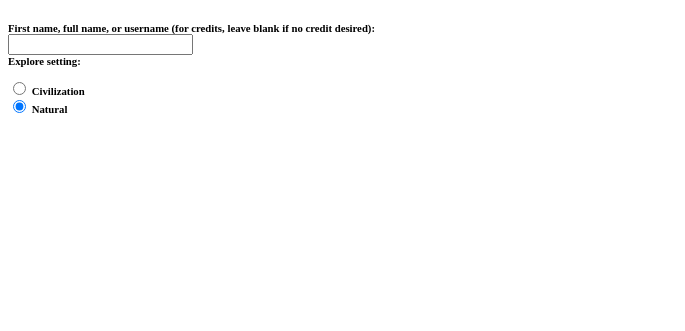
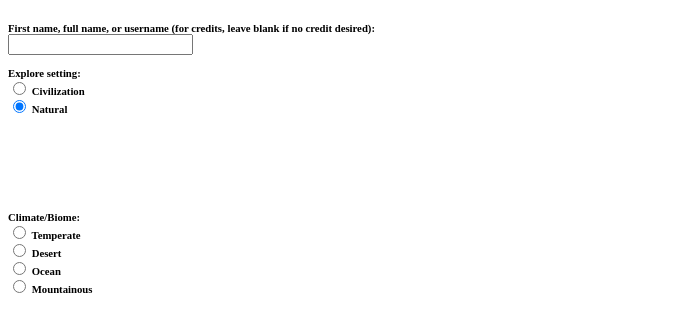
Before and after one commit to bMorgan01/StarCapConsoles, a plain HTML site: page Explores.html in a window 1280 px wide. Both pictures are taken after a click on the radio button "Natural". Shown: the part 105-436 px from the top of the page, without its empty margins (0-685 px from the left). Drawn offline with Linux system fonts and the light colour scheme.

Commit message:
added nature settings

```diff
--- a/Explores.html
+++ b/Explores.html
@@ -32,14 +32,14 @@
 		<h3>Please fill out the following form to suggest an Explore.<h6>
 		<form>
 			<label for="credit">First name, full name, or username (for credits, leave blank if no credit desired):</label><br>
-			<input type="text" id="credit" name="credit"><br>
-			<label>Explore setting:</label><br><br>
-			<input type="radio" id="civil" name="civil" value="civil" onclick="hideB()">
+			<input type="text" id="credit" name="credit"><br><br>
+			<label>Explore setting:</label><br>
+			<input type="radio" id="civil" name="civil" value="civil" onclick="hideB()" checked>
 			<label for="civil">Civilization</label><br>
 			<input type="radio" id="nature" name="civil" value="nature" onclick="hideA()">
 			<label for="nature">Natural</label><br><br>
-			<div id="A" style="visibility:hidden">
-				<label>Population Density:</label>
+			<div id="A">
+				<label>Population Density:</label><br>
 				<input type="radio" id="sparse" name="setting" value="sparse">
 				<label for="sparse">Sparse</label><br>
 				<input type="radio" id="light" name="setting" value="light">
@@ -50,7 +50,15 @@
 				<label for="heavy">Heavy</label><br>
 			</div>
 			<div id="B" style="visibility:hidden">
-
+				<label>Climate/Biome:</label><br>
+				<input type="radio" id="temperate" name="setting" value="temperate">
+				<label for="temperate">Temperate</label><br>
+				<input type="radio" id="desert" name="setting" value="desert">
+				<label for="desert">Desert</label><br>
+				<input type="radio" id="ocean" name="setting" value="ocean">
+				<label for="ocean">Ocean</label><br>
+				<input type="radio" id="mountainous" name="setting" value="mountainous">
+				<label for="mountainous">Mountainous</label><br>
 			</div>
 		</form>
 	</div>
```
